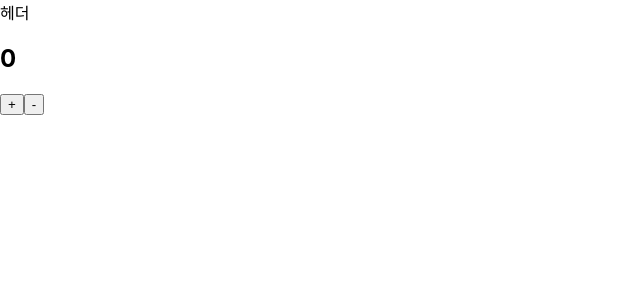
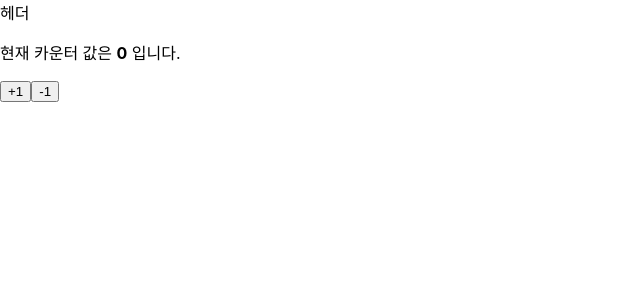
Before and after one commit to Chedda98/react-bite-size, a React (Create React App) app in the folder reactexam2/: page / in a window 1280 px wide. Shown: the top 300 px of the page, without its empty margins (0-640 px from the left). Built offline with nearby package versions, Linux system fonts and the light colour scheme.

Commit message:
Feat: 리액트 스터디 2주차 hooks 파일 생성

```diff
--- a/reactexam2/src/Counter.js
+++ b/reactexam2/src/Counter.js
@@ -1,4 +1,4 @@
-import React, {useState} from "react";
+import React, { useState } from "react";
 
 const Counter = () => {
 
@@ -8,23 +8,14 @@
   // count 상태
   // h2 부분을 동적으로 변화시키고자 함
 
-  console.log("counter 호출!");
-
-  const [count, setCount] = useState(0);
-
-  const onIncrease = () => {
-    setCount(count + 1);
-  }
-
-  const onDecrease = () => {
-    setCount(count - 1);
-  }
-
+  const [value, setValue] = useState(0);
   return (
     <div>
-      <h2>{count}</h2>
-      <button onClick={onIncrease}>+</button>
-      <button onClick={onDecrease}>-</button>
+      <p>
+        현재 카운터 값은 <b>{value}</b> 입니다.
+      </p>
+      <button onClick={() => setValue(value + 1)}>+1</button>
+      <button onClick={() => setValue(value - 1)}>-1</button>
     </div>
   )
 }
```
Also changed, not shown: 1 other file (tests, documents, lock files or other folders).
